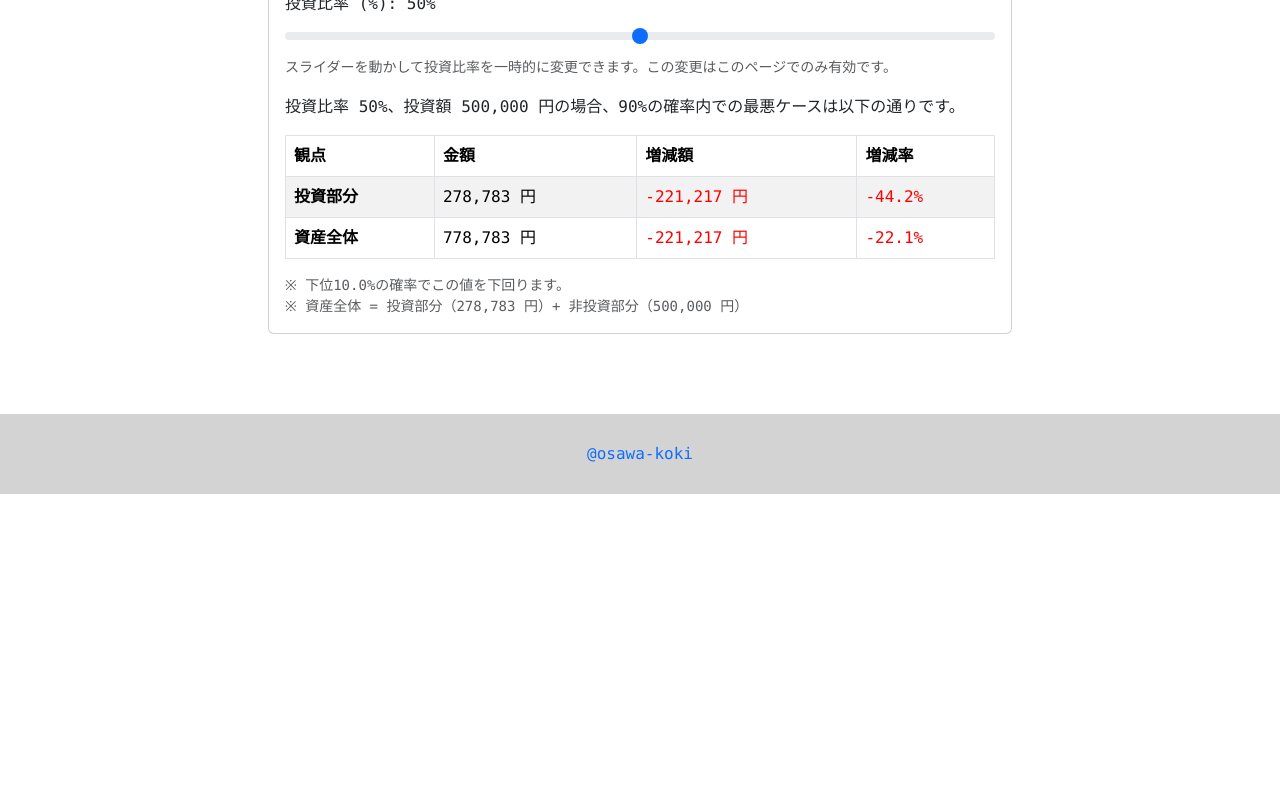
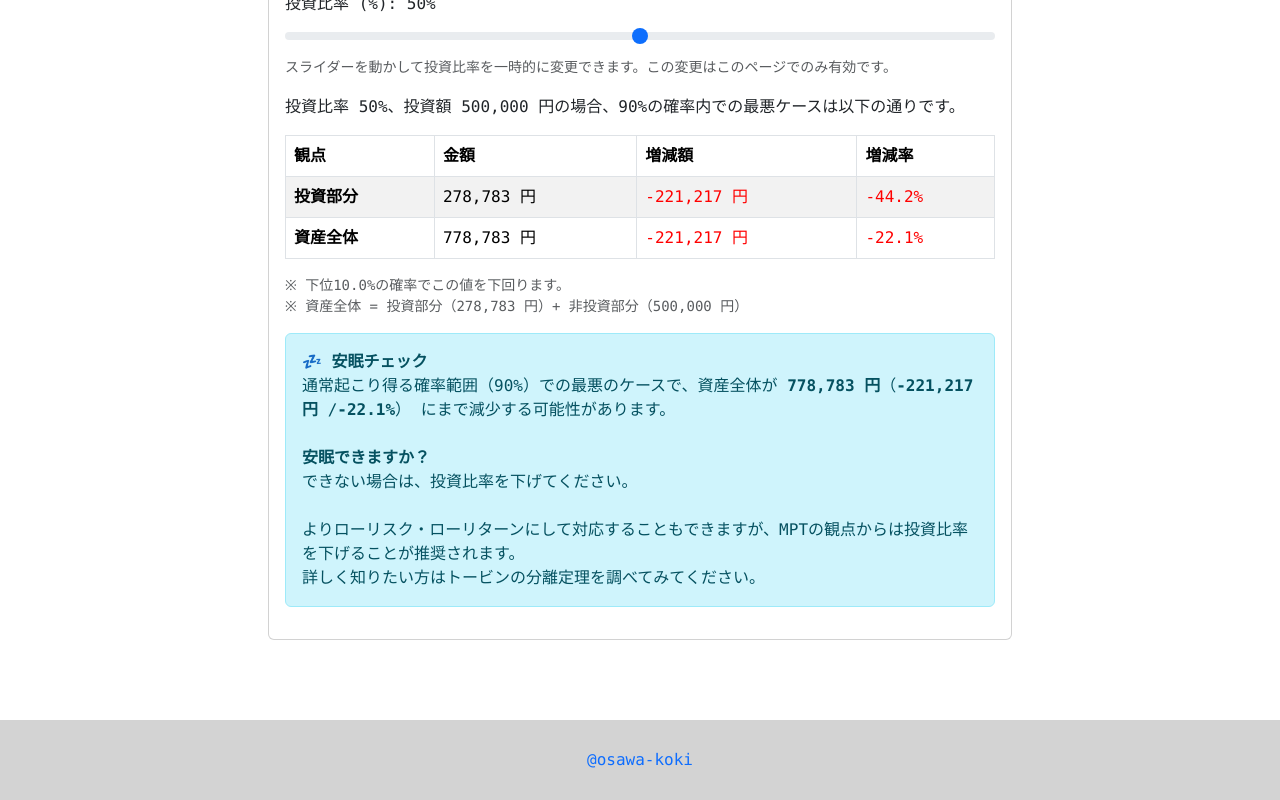
Before and after one commit to osawa-koki/investment-good-sleep-line, a Next.js app: page /distribution in a window 1280 px wide. Shown: the part 1305-2105 px from the top of the page. Before the commit the page ends 1799 px from the top, so only its background shows below. Built offline with nearby package versions, Linux system fonts and the light colour scheme.

Commit message:
安眠チェック文言の追加

```diff
--- a/app/distribution/page.tsx
+++ b/app/distribution/page.tsx
@@ -301,6 +301,23 @@ export default function DistributionPage (): React.JSX.Element {
             ※ 下位{(100 - currentProbabilityThreshold).toFixed(1)}%の確率でこの値を下回ります。<br />
             ※ 資産全体 = 投資部分（{worstCaseAssets.toLocaleString('ja-JP', { maximumFractionDigits: 0 })} 円）+ 非投資部分（{nonInvestmentAssets.toLocaleString('ja-JP', { maximumFractionDigits: 0 })} 円）
           </Form.Text>
+          <div className="alert alert-info mt-3" role="alert">
+            <strong>💤 安眠チェック</strong><br />
+            通常起こり得る確率範囲（{currentProbabilityThreshold}%）での最悪のケースで、資産全体が{' '}
+            <strong>{totalAssetsWorstCase.toLocaleString('ja-JP', { maximumFractionDigits: 0 })} 円</strong>
+            （<strong>{totalAssetsChange >= 0 ? '+' : ''}{totalAssetsChange.toLocaleString('ja-JP', { maximumFractionDigits: 0 })} 円</strong> /
+            <strong>{totalAssetsChange >= 0 ? '+' : ''}{((totalAssetsChange / settings.totalAssets) * 100).toFixed(1)}%</strong>）
+            にまで{totalAssetsChange >= 0 ? '増加' : '減少'}する可能性があります。
+            <br />
+            <br />
+            <strong>安眠できますか？</strong><br />
+            できない場合は、投資比率を下げてください。
+            <br />
+            <br />
+            よりローリスク・ローリターンにして対応することもできますが、MPTの観点からは投資比率を下げることが推奨されます。
+            <br />
+            詳しく知りたい方はトービンの分離定理を調べてみてください。
+          </div>
         </Card.Body>
       </Card>
     </Container>
```
